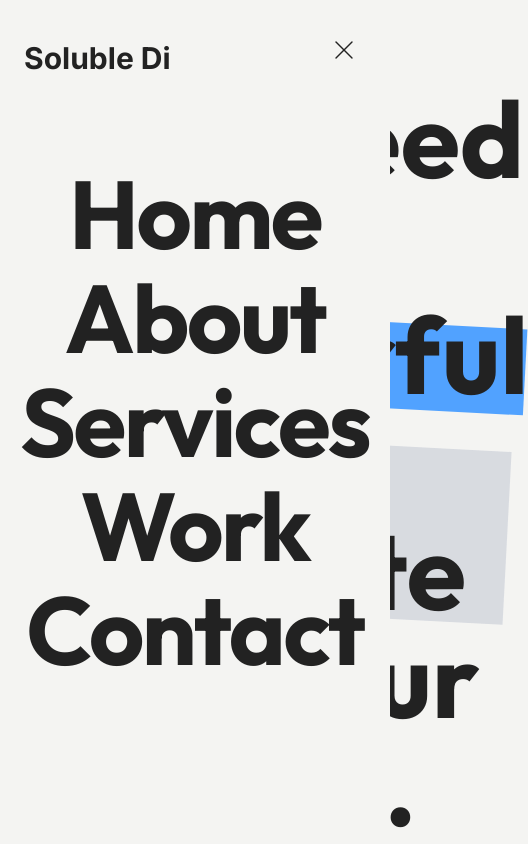
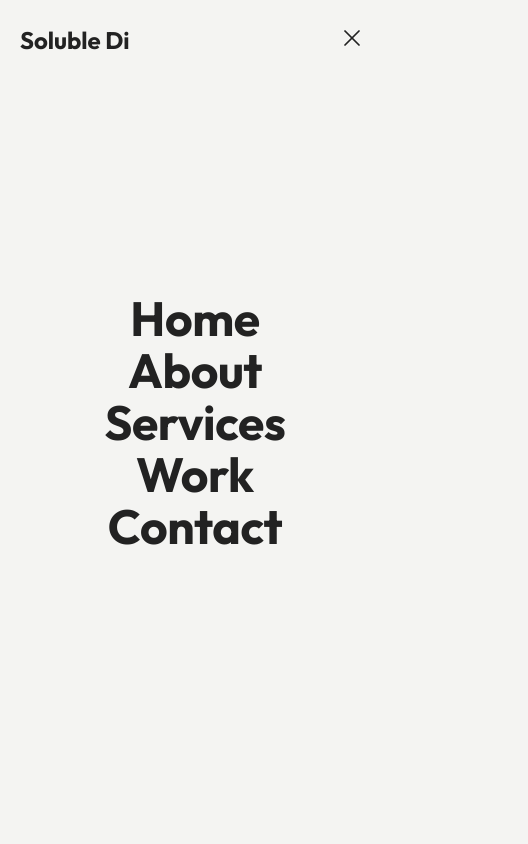
Before and after one commit to SolubleDigivations/website, a Next.js app: page / in a window 390 px wide. Both pictures are taken after a click on the button 335 px from the left and 65 px from the top of the page. Shown: the top 844 px of the page, 528 px wide, since content can reach past the window. Built offline with nearby package versions, Linux system fonts and the light colour scheme.

Commit message:
fix: responsiveness of hero, header

```diff
--- a/components/home/Header.tsx
+++ b/components/home/Header.tsx
@@ -1,34 +1,83 @@
-"use client"
+"use client";
+
 import React, { useState } from "react";
 import { Button } from "../ui/button";
 import { Menu, X } from "lucide-react";
 import Link from "next/link";
 
+const navLinks = [
+    { name: "Home", href: "/" },
+    { name: "About", href: "/about" },
+    { name: "Services", href: "/services" },
+    { name: "Work", href: "/portfolio" },
+    { name: "Contact", href: "/contact" },
+];
+
 export default function Header() {
     const [menuOpen, setMenuOpen] = useState(false);
+
     return (
-        <div className="absolute top-0 w-full flex flex-row justify-center z-20">
-            {menuOpen ?
-                <div className="w-full h-screen flex flex-row justify-center items-center bg-[#f4f4f2]">
-                    <h1 className="flex h-full flex-col justify-center gap-2 items-center font-outfit-700 text-8xl tracking-tight text-[#222222]">
-                        <Link href="/" className="cursor-pointer font-bold hover:text-gray-400 transition-all ease-in-out duration-300">Home</Link>
-                        <Link href="/" className="cursor-pointer font-bold hover:text-gray-400 transition-all ease-in-out duration-300">About</Link>
-                        <Link href="/services" className="cursor-pointer font-bold hover:text-gray-400 transition-all ease-in-out duration-300">Services</Link>
-                        <Link href="/portfolio" className="cursor-pointer font-bold hover:text-gray-400 transition-all ease-in-out duration-300">Work</Link>
-                        <Link href="/contact" className="cursor-pointer font-bold hover:text-gray-400 transition-all ease-in-out duration-300">Contact</Link>
+        <header className="absolute top-0 left-0 w-full z-20">
+            {menuOpen ? (
+                <div className="w-full h-screen bg-[#f4f4f2] relative flex items-center justify-center">
+
+                    {/* Logo */}
+                    <h1 className="absolute top-6 left-5 sm:top-8 sm:left-8 md:top-10 md:left-10 text-2xl sm:text-3xl font-bold text-[#222222] font-outfit">
+                        Soluble Di
                     </h1>
-                    <h1 className="absolute top-10 left-6 text-3xl font-bold text-[#222222]">Soluble Di</h1>
-                    <Button onClick={() => setMenuOpen(false)} className="text-[#222222] bg-transparent hover:bg-transparent border-0 border-none cursor-pointer absolute top-8 right-5 hover:text-gray-400"><X className="!size-8" strokeWidth={1}/></Button>
+
+                    {/* Close Button */}
+                    <Button
+                        onClick={() => setMenuOpen(false)}
+                        className="absolute top-5 right-4 sm:top-7 sm:right-6 md:top-8 md:right-8 text-[#222222] bg-transparent hover:bg-transparent border-0 cursor-pointer hover:text-gray-400 p-2"
+                    >
+                        <X className="!size-7 sm:!size-8 md:!size-9" strokeWidth={1.5} />
+                    </Button>
+
+                    {/* Navigation */}
+                    <nav className="flex flex-col items-center gap-1 sm:gap-2 md:gap-3 font-outfit-700 tracking-tight text-[#222222]">
+                        {navLinks.map((link) => (
+                            <Link
+                                key={link.name}
+                                href={link.href}
+                                onClick={() => setMenuOpen(false)}
+                                className="text-5xl sm:text-6xl md:text-7xl lg:text-8xl font-bold hover:text-gray-400 transition-colors duration-300"
+                            >
+                                {link.name}
+                            </Link>
+                        ))}
+                    </nav>
                 </div>
-                :
-                <div className="mx-8 mt-10 w-full flex flex-row justify-between">
-                    <h1 className="text-3xl font-bold text-[#222222]">Soluble Di</h1>
-                    <div className="flex flex-row gap-4">
-                        <Button variant="outline" className="text-black bg-blue-400 cursor-pointer hover:bg-blue-500 px-4 py-6"> Request Demo</Button>
-                        <Button variant="default" className="text-black bg-white shadow-md shadow-gray-200 cursor-pointer hover:bg-white outline-none flex items-center justify-center px-3 py-6" onClick={() => setMenuOpen(!menuOpen)}><Menu strokeWidth={3} className="!size-5"/></Button>
+            ) : (
+                <div className="w-full px-4 sm:px-6 md:px-8 lg:px-10 pt-5 sm:pt-7 md:pt-10 flex items-center justify-between">
+
+                    {/* Logo */}
+                    <h1 className="text-2xl sm:text-3xl font-bold text-[#222222] font-outfit">
+                        Soluble Di
+                    </h1>
+
+                    {/* Actions */}
+                    <div className="flex items-center gap-2 sm:gap-3 md:gap-4">
+
+                        {/* Request Demo */}
+                        <Button
+                            variant="default"
+                            className="hidden sm:flex text-black bg-blue-400 cursor-pointer hover:bg-blue-500 border-none px-3 sm:px-4 py-5 sm:py-6 text-sm sm:text-base"
+                        >
+                            Request Demo
+                        </Button>
+
+                        {/* Menu Button */}
+                        <Button
+                            variant="default"
+                            onClick={() => setMenuOpen(true)}
+                            className="text-black bg-white shadow-md shadow-gray-200 cursor-pointer hover:bg-white outline-none flex items-center justify-center p-3 sm:px-3 sm:py-6"
+                        >
+                            <Menu className="!size-5 sm:!size-6" strokeWidth={3} />
+                        </Button>
                     </div>
                 </div>
-            }
-        </div>
+            )}
+        </header>
     );
 }
--- a/components/home/Hero.tsx
+++ b/components/home/Hero.tsx
@@ -13,20 +13,23 @@ export default function Hero() {
       />
       <div className="absolute z-0 inset-x-0 bottom-0 left-0 h-[10%] w-full bg-linear-to-b  from-transparent to-[#f4f4f2] backdrop-blur-none"></div>
 
-      <div className="absolute inset-0 flex flex-col justify-center items-start text-white px-20">
-        <h1 className="text-2xl font-semibold text-[#222222] font-outfit">
+      <div className="absolute inset-0 flex flex-col mt-18 md:mt-48 justify-start items-start text-white px-5 sm:px-8 md:px-12 lg:px-20 pt-16 sm:pt-20 md:pt-10">
+        {/* Small Heading */}
+        <h1 className="text-lg sm:text-xl md:text-2xl font-semibold text-[#222222] font-outfit">
           You don't need <span className="text-gray-500">just a Website</span>
         </h1>
-        <p className="text-[108px] leading-[100%] font-extrabold mt-4 text-[#222222] font-outfit-700">
-          You need a⚡
+
+        {/* Main Heading */}
+        <p className="text-[42px] leading-[105%] sm:text-[58px] md:text-[76px] lg:text-[92px] xl:text-[108px] sm:leading-[100%] font-extrabold mt-3 sm:mt-4 text-[#222222] font-outfit-700">
+          You need a⚡{/* Powerful */}
           <span className="relative inline-block z-0">
             <span className="relative z-10">powerful</span>
-            <span className="absolute bottom-4 left-0 w-full h-[80%] bg-blue-400 z-0 rotate-3 origin-top-left"></span>
-          </span>
-          <span className="relative inline-block z-0 mr-4">
+            <span className="absolute bottom-1 sm:bottom-2 md:bottom-3 lg:bottom-4 left-0 w-full h-[65%] sm:h-[70%] md:h-[75%] lg:h-[80%] bg-blue-400 z-0 rotate-3 origin-top-left"></span>
+          </span>{" "}
+          {/* Website */}
+          <span className="relative inline-block z-0 mr-2 sm:mr-3 md:mr-4">
             <span className="relative z-10">🎨 website</span>
-
-            <span className="absolute bottom-4 right-0 w-[75%] h-[80%] bg-gray-300/80 z-0 rotate-3 origin-top-left"></span>
+            <span className="absolute bottom-1 sm:bottom-2 md:bottom-3 lg:bottom-4 right-0 w-[75%] h-[65%] sm:h-[70%] md:h-[75%] lg:h-[80%] bg-gray-300/80 z-0 rotate-3 origin-top-left"></span>
           </span>
           for your Brand.
         </p>
```
